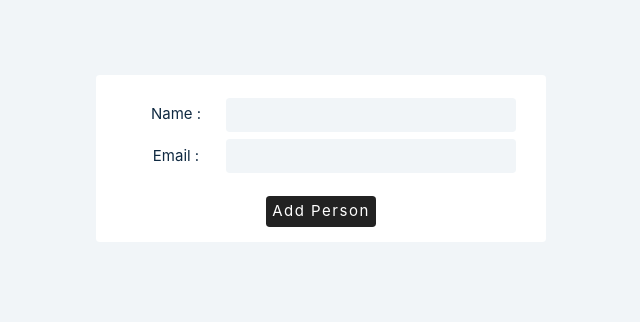
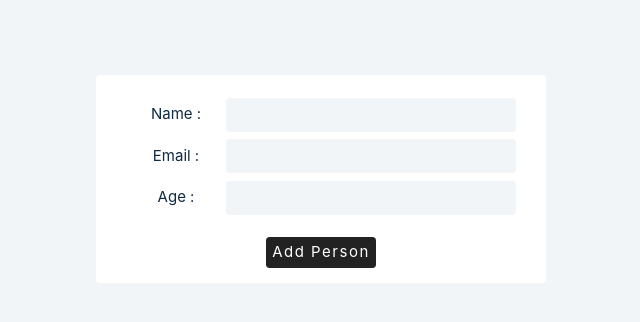
Before and after one commit to adarshshivhar/react-advanced-2020, a React (Create React App) app: page / in a window 1280 px wide. Shown: the top 322 px of the page, without its empty margins (319-959 px from the left). Built offline with nearby package versions, Linux system fonts and the light colour scheme.

Commit message:
Multiple Inputs

```diff
--- a/src/App.js
+++ b/src/App.js
@@ -1,5 +1,5 @@
 import React from 'react';
-import Setup from './tutorial/4-forms/setup/1-controlled-inputs';
+import Setup from './tutorial/4-forms/setup/2-multiple-inputs';
 //import TaskScheduler from './TaskScheduler';
 
 function App() {
--- a/src/tutorial/4-forms/setup/2-multiple-inputs.js
+++ b/src/tutorial/4-forms/setup/2-multiple-inputs.js
@@ -1,4 +1,5 @@
 import React, { useState } from 'react';
+import { v4 as uuidv4 } from 'uuid';
 // JS
 // const input = document.getElementById('myText');
 // const inputValue = input.value
@@ -7,22 +8,25 @@ import React, { useState } from 'react';
 // dynamic object keys
 
 const ControlledInputs = () => {
-  const [firstName, setFirstName] = useState('');
-  const [email, setEmail] = useState('');
+  const [person, setPerson] = useState({
+    firstName: '',
+    email: '',
+    age: '',
+  });
   const [people, setPeople] = useState([]);
+
+  const handleChange = (e) => {
+    const name = e.target.name;
+    const value = e.target.value;
+    setPerson({ ...person, [name]: value });
+  };
 
   const handleSubmit = (e) => {
     e.preventDefault();
-    if (firstName && email) {
-      const person = { id: new Date().getTime().toString(), firstName, email };
-      console.log(person);
-      setPeople((people) => {
-        return [...people, person];
-      });
-      setFirstName('');
-      setEmail('');
-    } else {
-      console.log('empty values');
+    if (person.firstName && person.email && person.age) {
+      const newPerson = { ...person, id: uuidv4() };
+      setPeople([...people, newPerson]);
+      setPerson({firstName: '', email: '', age: ''});
     }
   };
   return (
@@ -35,8 +39,8 @@ const ControlledInputs = () => {
               type='text'
               id='firstName'
               name='firstName'
-              value={firstName}
-              onChange={(e) => setFirstName(e.target.value)}
+              value={person.firstName}
+              onChange={handleChange}
             />
           </div>
           <div className='form-control'>
@@ -45,17 +49,30 @@ const ControlledInputs = () => {
               type='email'
               id='email'
               name='email'
-              value={email}
-              onChange={(e) => setEmail(e.target.value)}
+              value={person.email}
+              onChange={handleChange}
             />
           </div>
-          <button type='submit'>add person</button>
+          <div className='form-control'>
+            <label htmlFor='age'>Age : </label>
+            <input
+              type='number'
+              id='age'
+              name='age'
+              value={person.age}
+              onChange={handleChange}
+            />
+          </div>
+          <button type='submit' onClick={handleSubmit}>
+            add person
+          </button>
         </form>
         {people.map((person, index) => {
-          const { id, firstName, email } = person;
+          const { id, firstName, email, age } = person;
           return (
             <div className='item' key={id}>
               <h4>{firstName}</h4>
+              <h4>{age}</h4>
               <p>{email}</p>
             </div>
           );
```
